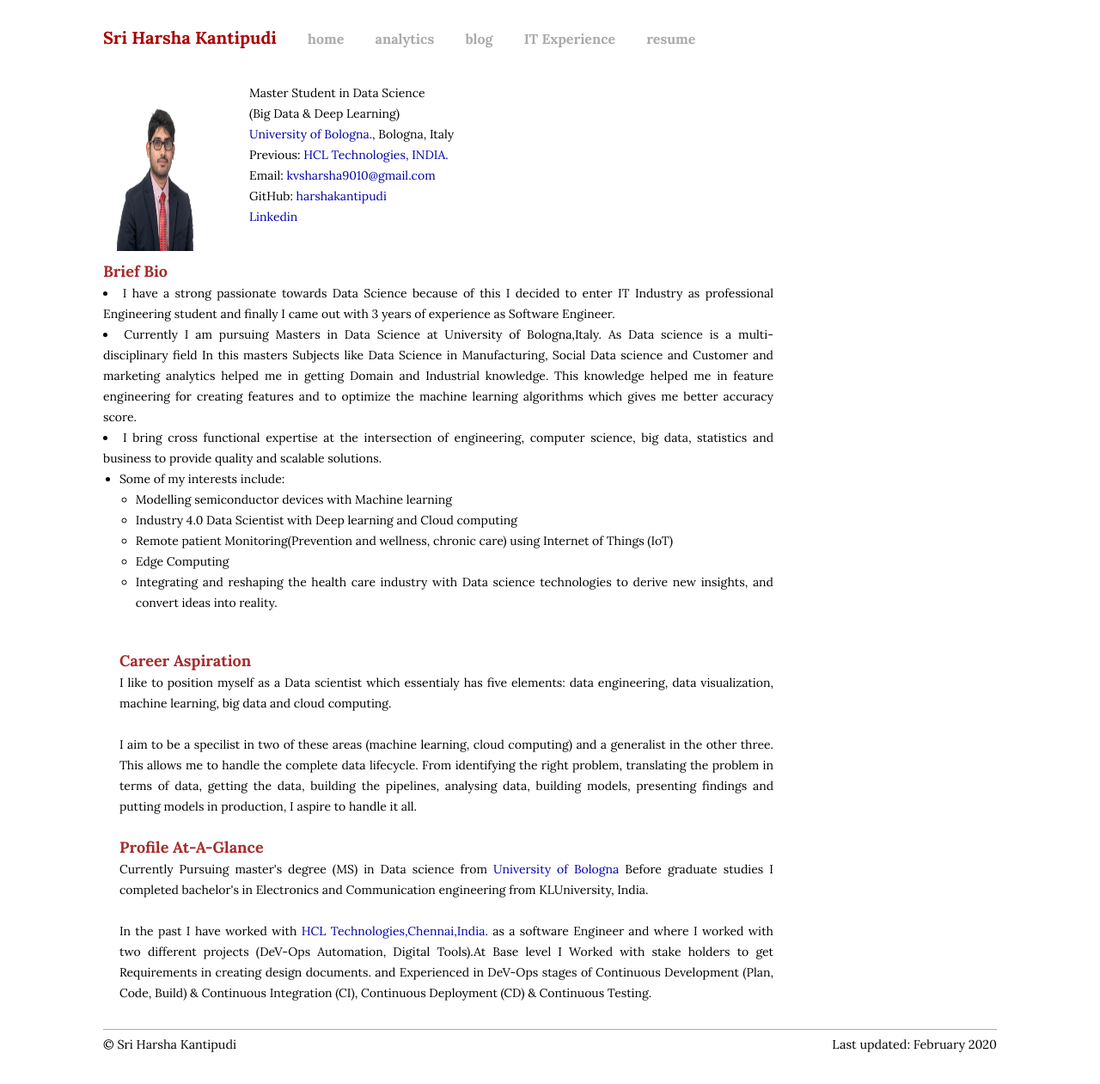
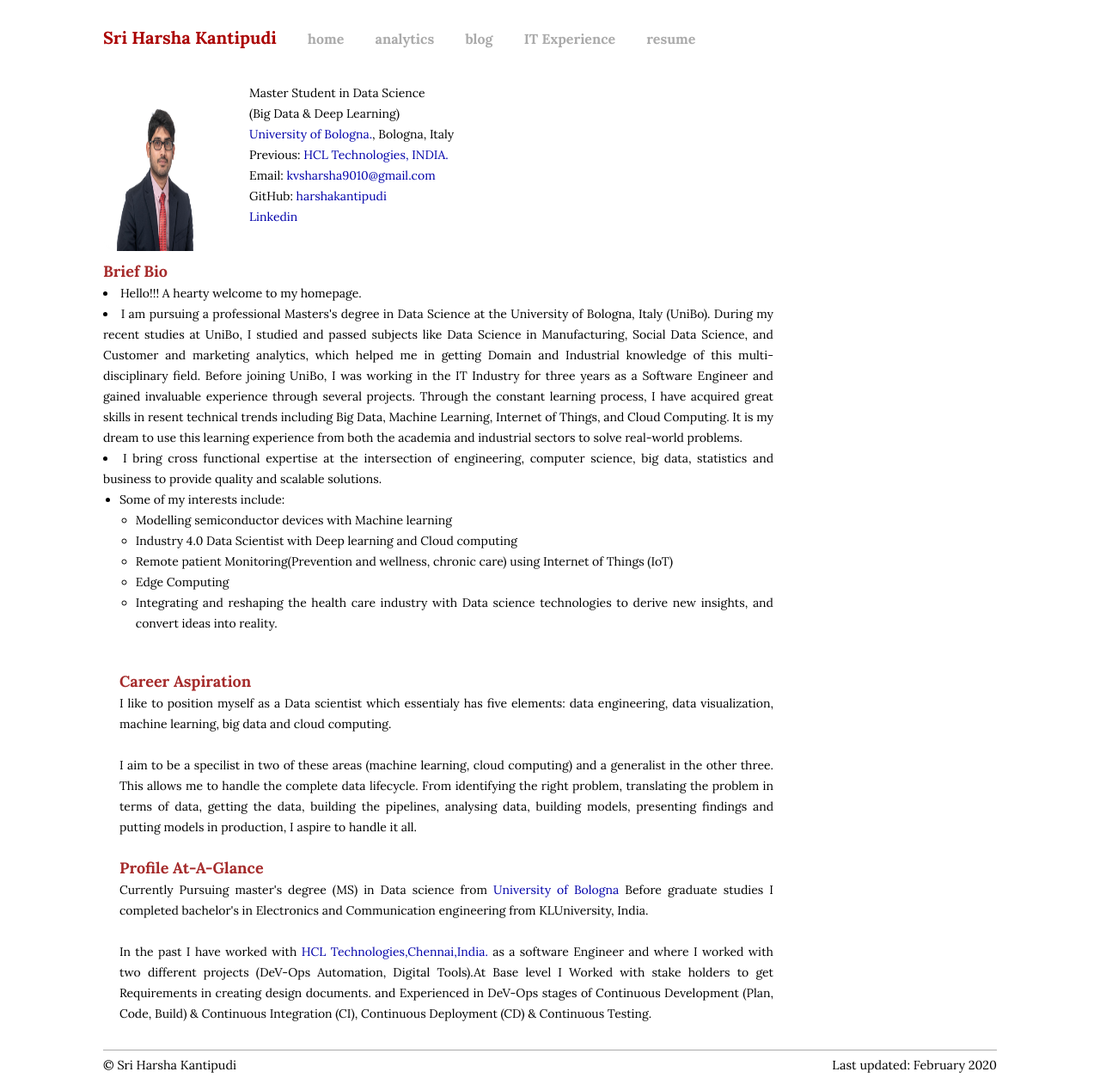
Before and after one commit to harshakantipudi/Harshakantipudi.github.io, a Jekyll site: the page built from index.md, in a window 1280 px wide. Shown: the whole page at 86% size. Built offline with Jekyll 4.4.1, drawn with Linux system fonts in a browser that asks for light colours; before the commit the page ends 1237 px from its top, so only the background shows below that.

Commit message:
Update home.html

```diff
--- a/_layouts/home.html
+++ b/_layouts/home.html
@@ -26,10 +26,9 @@
 
               <div class="homecontent">
                 <b><span style="color:brown"><font size="4">Brief Bio</font></span></b> <br>
-                <li>I have a strong passionate towards Data Science because of this I decided to enter IT Industry as professional Engineering student and finally I came out with 3 years of experience as Software Engineer.
-                <li>Currently I am pursuing Masters in Data Science at University of Bologna,Italy. As Data science is a multi-disciplinary field In this masters Subjects like Data Science in Manufacturing, Social Data science and Customer and marketing analytics helped me
-                in getting Domain and Industrial knowledge. This knowledge helped me in feature engineering for creating features and to optimize the machine learning algorithms which gives me better accuracy score.
-               <li>I bring cross functional expertise at the intersection of engineering, computer science, big data, statistics and business to provide quality and scalable solutions.
+                <li> Hello!!! A hearty welcome to my homepage.
+                <li> I am pursuing a professional Masters's degree in Data Science at the University of Bologna, Italy (UniBo). During my recent studies at UniBo, I studied and passed subjects like Data Science in Manufacturing, Social Data Science, and Customer and marketing analytics, which helped me in getting Domain and Industrial knowledge of this multi-disciplinary field. Before joining UniBo, I was working in the IT Industry for three years as a Software Engineer and gained invaluable experience through several projects. Through the constant learning process, I have acquired great skills in resent technical trends including Big Data, Machine Learning, Internet of Things, and Cloud Computing. It is my dream to use this learning experience from both the academia and industrial sectors to solve real-world problems.
+                <li>I bring cross functional expertise at the intersection of engineering, computer science, big data, statistics and business to provide quality and scalable solutions.
                 <ul>
                 <li>
                 <span style="color:black"> Some of my interests include:</span>
```
